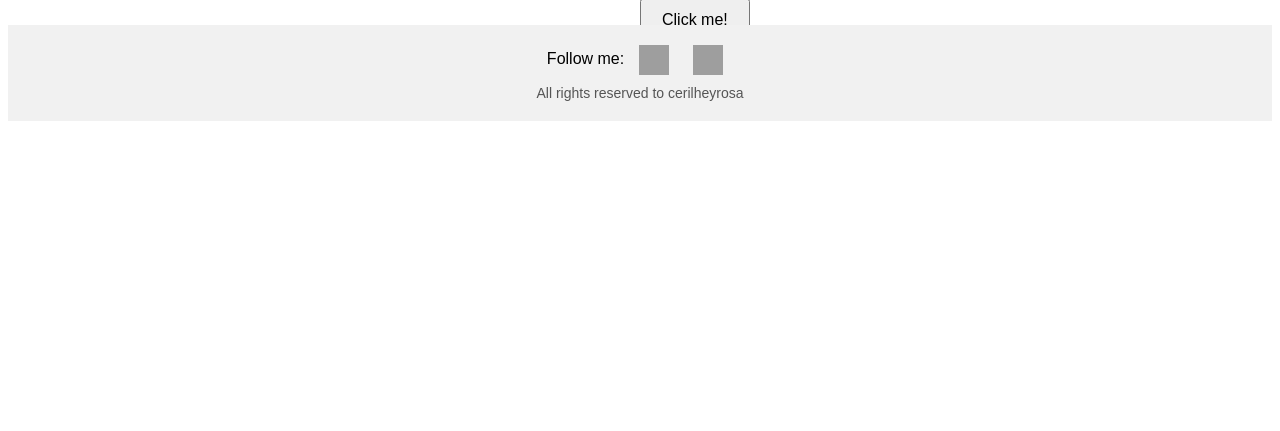
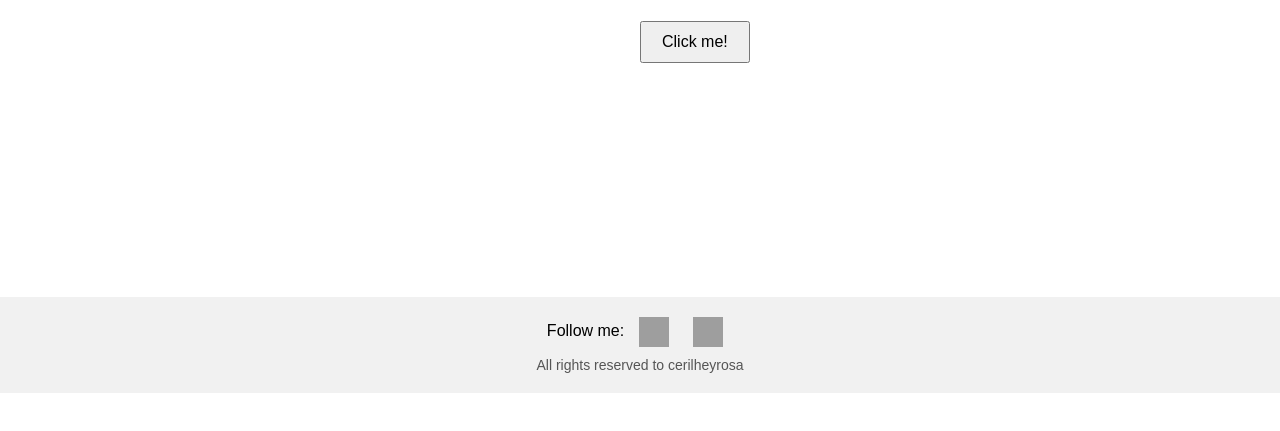
Before and after one commit to itscel/celweb, a plain HTML site: page index.html in a window 1280 px wide. Shown: the part 407-838 px from the top of the page. After the commit the page ends 800 px from the top, so only its background shows below. Drawn offline with Linux system fonts and the light colour scheme; grey boxes are pictures that could not be loaded.

Commit message:
Update index.html

```diff
--- a/index.html
+++ b/index.html
@@ -5,53 +5,68 @@
     <meta name="viewport" content="width=device-width, initial-scale=1.0">
     <title>Welcome to My Website</title>
     <style>
+        html, body {
+            margin: 0;
+            padding: 0;
+            height: 100%;
+            font-family: Arial, sans-serif;
+        }
+
         body {
-            font-family: Arial, sans-serif;
+            display: flex;
+            flex-direction: column;
             text-align: center;
+        }
+
+        main {
+            flex: 1;
             margin-top: 50px;
-            position: relative;
-            min-height: 100vh;
         }
+
         .counter {
             font-size: 24px;
             margin-top: 20px;
         }
+
         button {
             padding: 10px 20px;
             font-size: 16px;
             cursor: pointer;
             position: absolute;
         }
+
         .smiski {
             margin-top: 10px;
         }
+
         img {
             max-width: 200px;
             height: auto;
         }
 
-        /* Footer styling */
+        /* Sticky Footer */
         footer {
-            position: relative;
-            bottom: 0;
             width: 100%;
             padding: 20px 0;
             background-color: #f1f1f1;
-            margin-top: 50px;
         }
+
         .social-links {
             margin-bottom: 10px;
         }
+
         .social-links a {
             margin: 0 10px;
             text-decoration: none;
             display: inline-block;
         }
+
         .social-links img {
             width: 30px;
             height: 30px;
             vertical-align: middle;
         }
+
         .footer-text {
             font-size: 14px;
             color: #555;
@@ -59,6 +74,7 @@
     </style>
 </head>
 <body>
+    <main>
         <h1>Welcome, everyone!</h1>
         <p>Hi, my name is Ceril Heyrosa. hehehehe...</p>
         <p>te kent bahog utot. thanks</p>
@@ -67,10 +83,16 @@
             <img src="https://smiski.com/wp-content/uploads/2016/03/smiski_glows.gif" alt="Smiski Glows">
         </div>
 
+        <!-- Message appears here after 5 clicks -->
+        <p id="message" style="display: none; font-weight: bold; color: red; margin-top: 10px;">
+            You reached 5 clicks! Tama na! Clicking abuse 😤
+        </p>
+
         <div class="counter">
             <p>Click counter: <span id="clickCount">0</span></p>
             <button id="clickButton" onclick="incrementCounter()">Click me!</button>
         </div>
+    </main>
 
     <footer>
         <div class="social-links">
@@ -101,6 +123,11 @@
 
             button.style.left = `${randomX}px`;
             button.style.top = `${randomY}px`;
+
+            if (count === 5) {
+                button.remove(); // Remove the button
+                document.getElementById('message').style.display = 'block'; // Show message
+            }
         }
     </script>
 </body>
```
Lines whose indentation alone changed are shown as unchanged.
